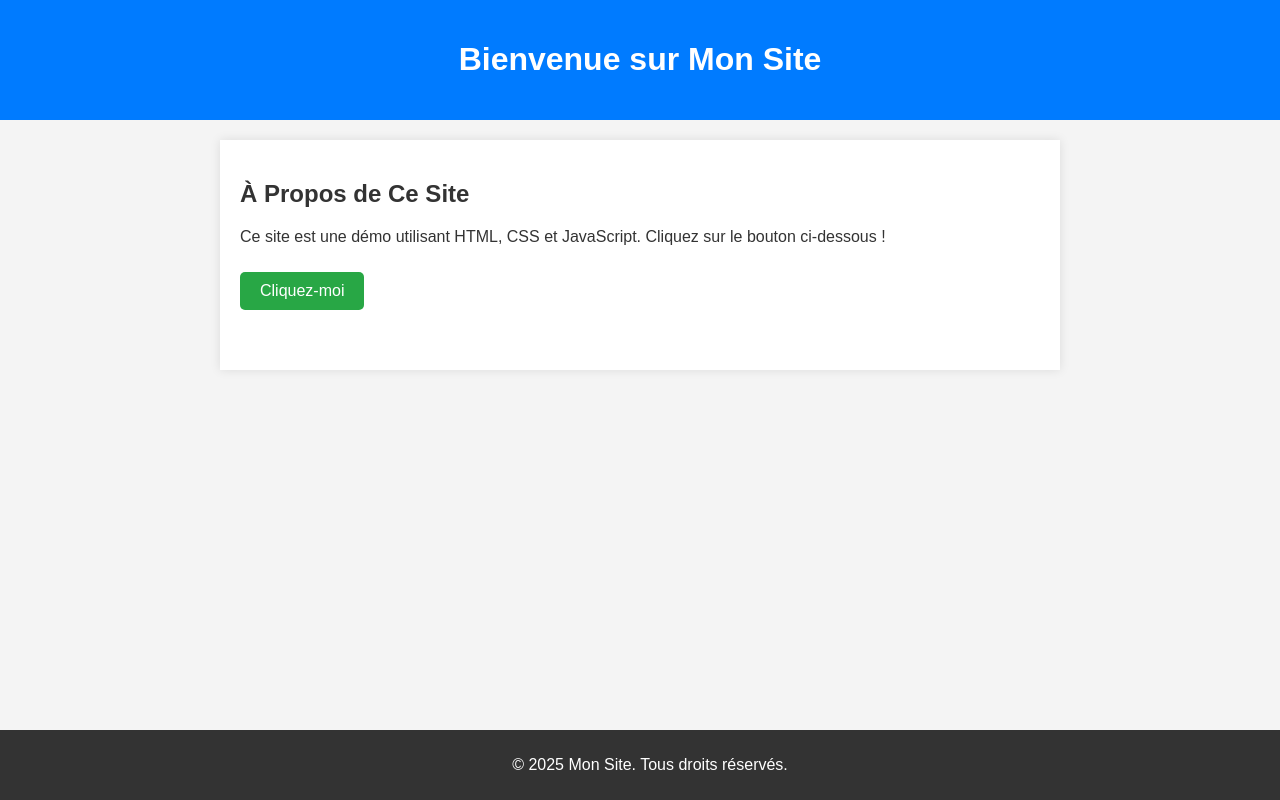
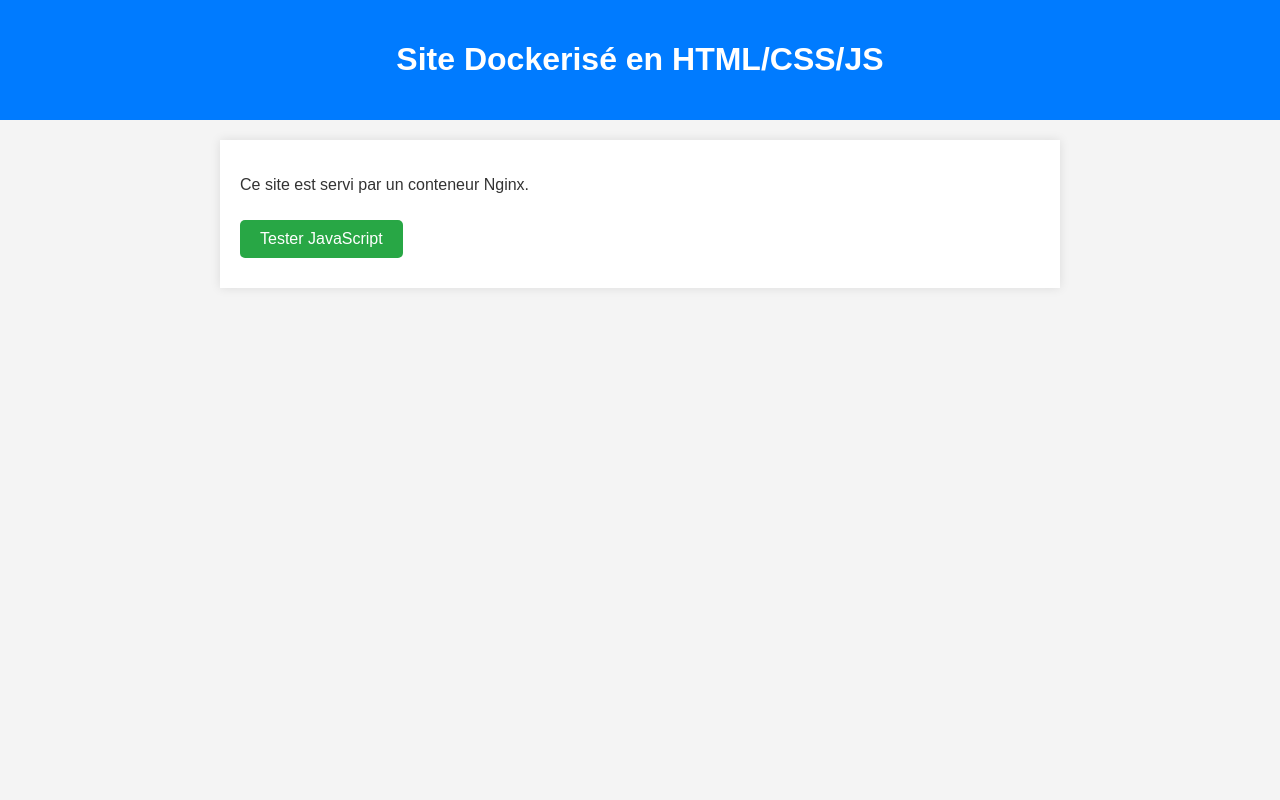
Before and after one commit to lezer652/testing, a plain HTML site: page index.html in a window 1280 px wide. Drawn offline with Linux system fonts and the light colour scheme.

Commit message:
Update index.html for Dockerized site

```diff
--- a/index.html
+++ b/index.html
@@ -3,28 +3,18 @@
 <head>
     <meta charset="UTF-8">
     <meta name="viewport" content="width=device-width, initial-scale=1.0">
-    <title>Mon Premier Site Web</title>
-    <link rel="stylesheet" href="style.css">
+    <title>Mon Site Conteneurisé</title>
+    <link rel="stylesheet" href="src/style.css">
 </head>
 <body>
-
     <header>
-        <h1>Bienvenue sur Mon Site</h1>
+        <h1>Site Dockerisé en HTML/CSS/JS</h1>
     </header>
-
     <main>
-        <section id="accueil">
-            <h2>À Propos de Ce Site</h2>
-            <p>Ce site est une démo utilisant HTML, CSS et JavaScript. Cliquez sur le bouton ci-dessous !</p>
-            <button id="monBouton">Cliquez-moi</button>
-            <p id="message" class="cache"></p>
-        </section>
+        <p>Ce site est servi par un conteneur Nginx.</p>
+        <button id="monBouton">Tester JavaScript</button>
+        <p id="message" class="cache"></p>
     </main>
-
-    <footer>
-        <p>&copy; 2025 Mon Site. Tous droits réservés.</p>
-    </footer>
-
-    <script src="script.js"></script>
+    <script src="src/script.js"></script>
 </body>
 </html>
```
